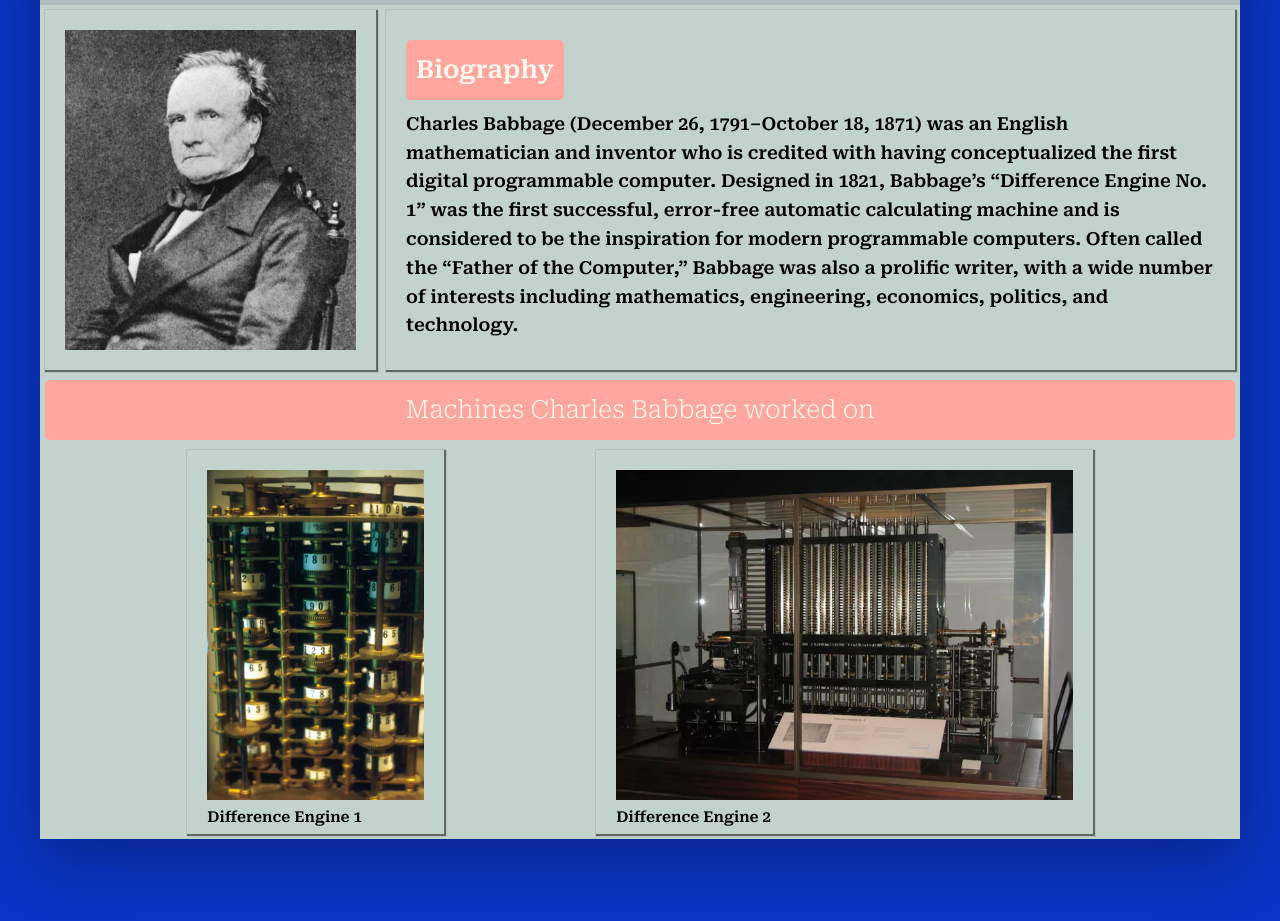
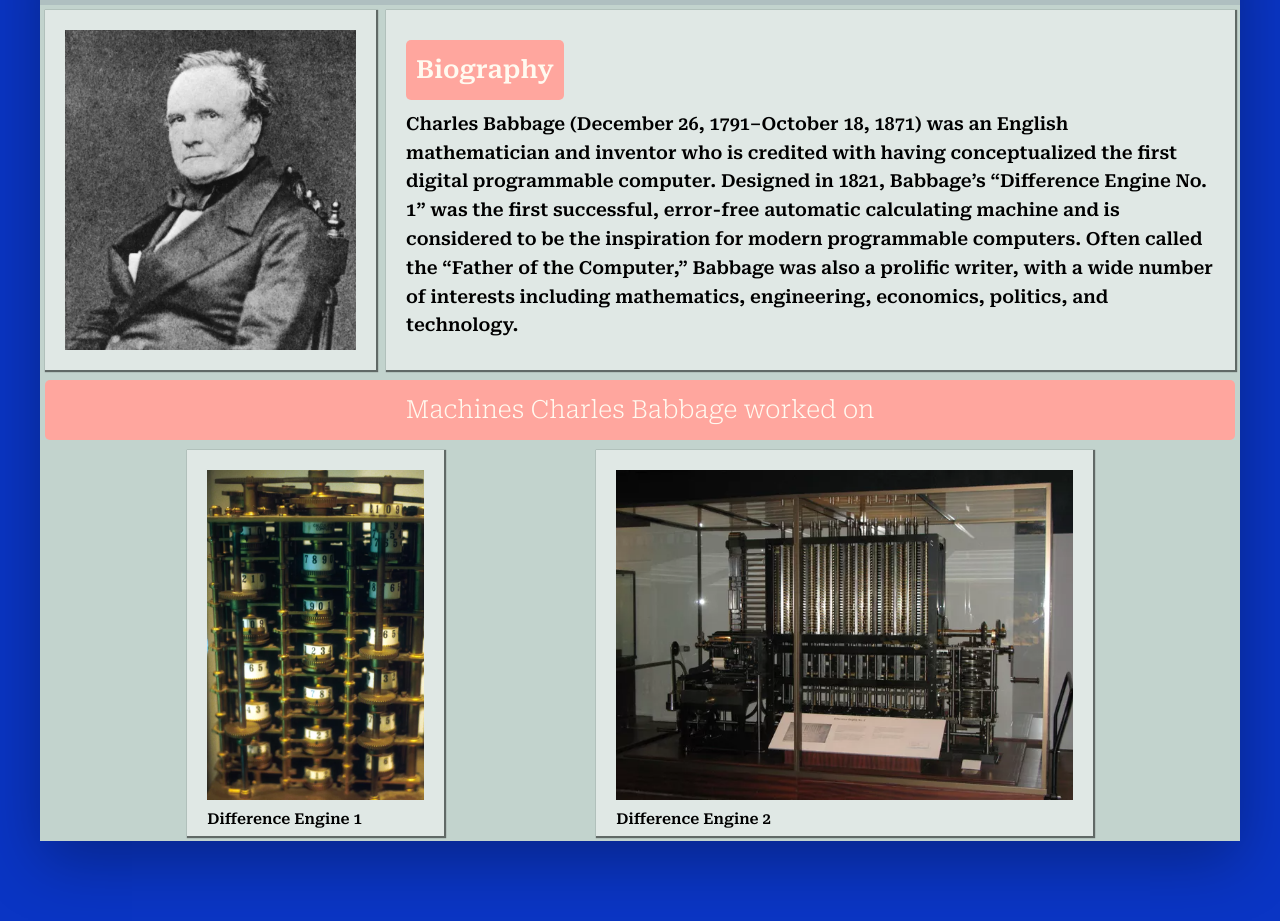
Before and after one commit to barungh/zeniths-project, a website: page index.html in a window 1280 px wide. Shown: the part 155-1076 px from the top of the page. Drawn offline with Linux system fonts and the light colour scheme.

Commit message:
Version 1.1 😁

```diff
--- a/main.css
+++ b/main.css
@@ -73,6 +73,7 @@ body {
   margin: .5rem;
   padding: 2rem;
   height: 36rem;
+  background-color: #e0e8e5;
   box-shadow: 1px 1px 1px 1px rgba(0, 0, 0, .5);
 }
 
@@ -84,6 +85,7 @@ body {
   justify-content: space-evenly;
   font-size: 1.8rem;
   font-weight: 600;
+  background-color: #e0e8e5;
   box-shadow: 1px 1px 1px 1px rgba(0, 0, 0, .5);
 }
 
@@ -115,16 +117,14 @@ body {
 
 .m1 {
   margin: .5rem;
+  font-size: 1.5rem;
+  font-weight: 600;
   padding: 2rem;
   padding-bottom: .5rem;
+  background-color: #e0e8e5;
   box-shadow: 1px 1px 1px 1px rgba(0, 0, 0, .5);
 }
 
 .m1 img {
   height: 33rem;
 }
-
-.m1 p {
-  font-size: 1.5rem;
-  font-weight: 600;
-}
```
Also changed, not shown: Logo.png (deleted), Screenshot 2022-02-13 205238.png (added), logo.jpg (deleted), 1 other file.
